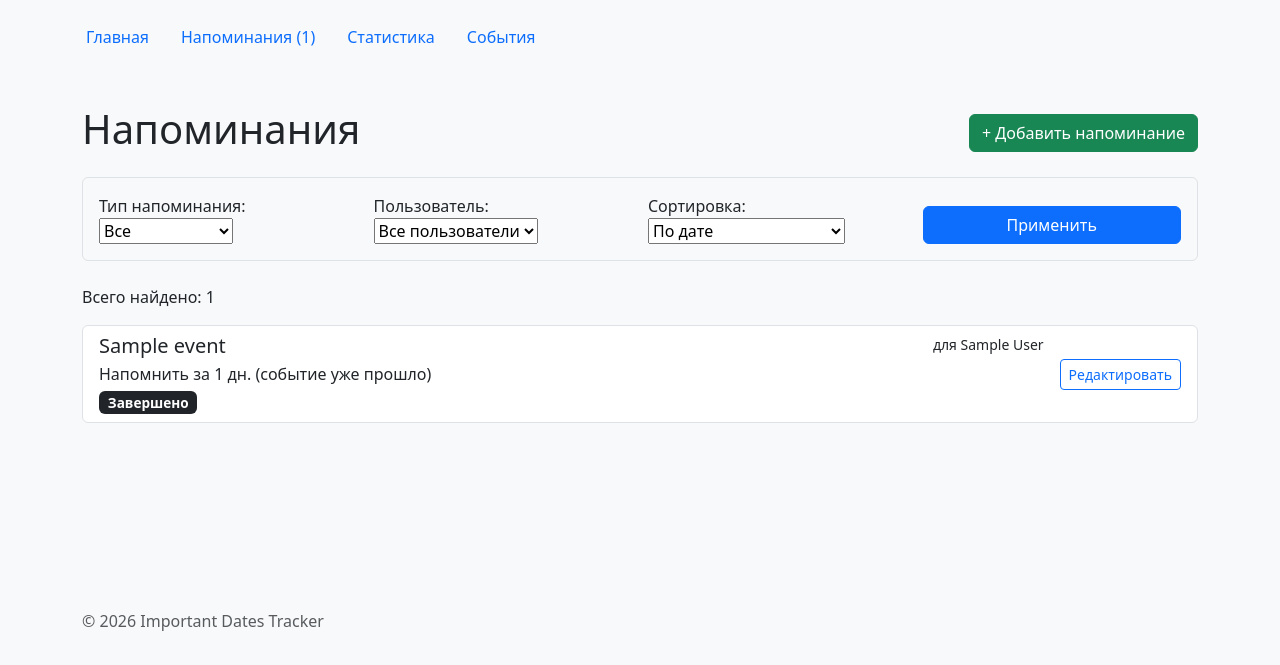
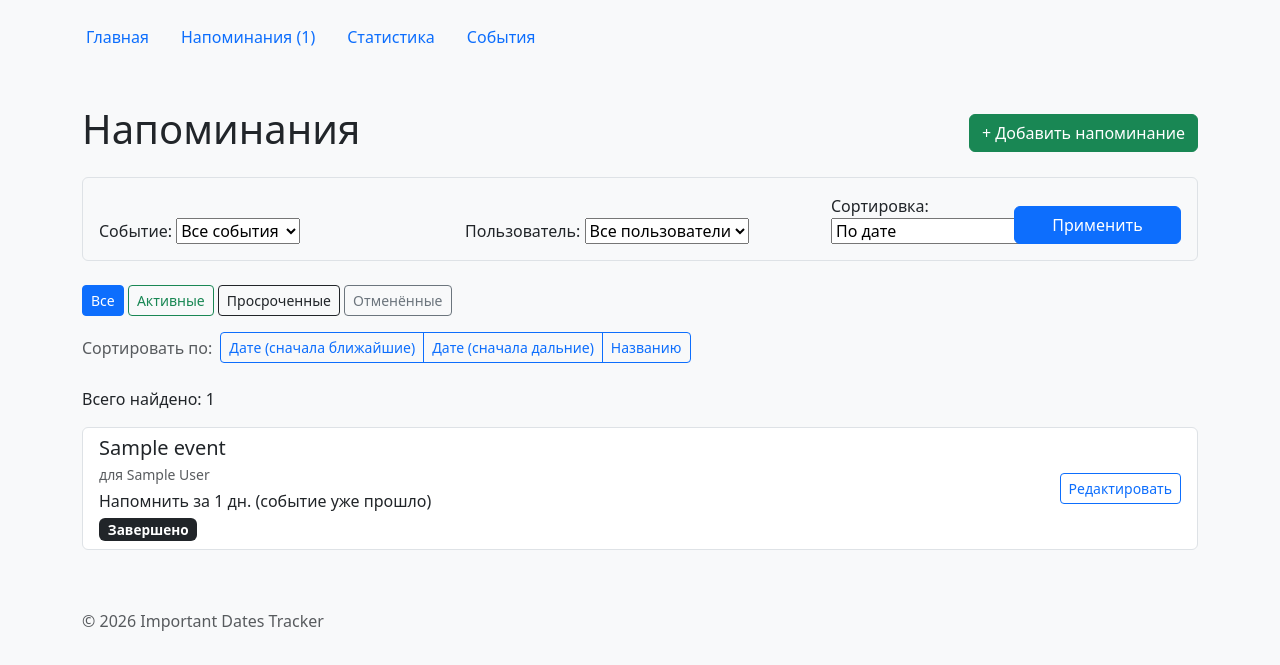
Before and after one commit to 6vi6-vi/important-dates-tracker, a Django app: page /reminders/ in a window 1280 px wide. Shown: the part 135-800 px from the top of the page. Run offline with Django 5.2, Linux system fonts and the light colour scheme; tables that the repository leaves empty hold one stand-in row (values such as "Sample post").

Commit message:
ПР11: мелкие правки

```diff
--- a/reminders/forms.py
+++ b/reminders/forms.py
@@ -1,20 +1,17 @@
 from django import forms
 from users.models import User
+from events.models import Event
 from reminders.models import Reminder
 from datetime import date
 from django.core.exceptions import ValidationError
 
 
 class ReminderFilterForm(forms.Form):
-    status = forms.ChoiceField(
+    event = forms.ModelChoiceField(
+        queryset=Event.objects.order_by("title"),
         required=False,
-        label="Тип напоминания",
-        choices=[
-            ("", "Все"),
-            ("active", "Активные"),
-            ("past", "Завершённые"),
-            ("inactive", "Отменённые"),
-        ]
+        label="Событие",
+        empty_label="Все события"
     )
     user = forms.ModelChoiceField(
         queryset=User.objects.order_by("name"),
--- a/reminders/templates/reminders/includes/reminder_card.html
+++ b/reminders/templates/reminders/includes/reminder_card.html
@@ -1,8 +1,8 @@
 <div class="list-group-item d-flex justify-content-between align-items-center">
     <a href="{{ reminder.get_absolute_url }}" class="text-decoration-none text-dark flex-grow-1 me-3">
-        <div class="d-flex w-100 justify-content-between">
-            <h5 class="mb-1">{{ reminder.event.title|default:"Без названия" }}</h5>
-            <small>для {{ reminder.user.name }}</small>
+        <h5 class="mb-1">{{ reminder.event.title|default:"Без названия" }}</h5>
+        <div class="text-muted small mb-1">
+            для {{ reminder.user.name }}
         </div>
         <p class="mb-1">
             Напомнить за {{ reminder.remind_before }} дн.
--- a/reminders/templates/reminders/reminder_list.html
+++ b/reminders/templates/reminders/reminder_list.html
@@ -10,31 +10,42 @@
         <a href="{% url 'reminders:create' %}" class="btn btn-success">+ Добавить напоминание</a>
     </div>
 
-    <form method="get" class="p-3 bg-light border rounded mb-4">
+    <form method="get" class="booking-filter-form mb-4 p-3 bg-light border rounded">
         <div class="row g-3 align-items-end">
-            <div class="col-md-3">
-                {{ form.status.label_tag }}
-                {{ form.status }}
+            <div class="col-md-4">
+                {{ form.event.label_tag }}
+                {{ form.event }}
             </div>
-            <div class="col-md-3">
+            <div class="col-md-4">
                 {{ form.user.label_tag }}
                 {{ form.user }}
             </div>
-            <div class="col-md-3">
+            <div class="col-md-2">
                 {{ form.sort.label_tag }}
                 {{ form.sort }}
             </div>
-            <div class="col-md-3">
+            <div class="col-md-2">
+                <input type="hidden" name="filter" value="{{ filter_type }}">
                 <button type="submit" class="btn btn-primary w-100">Применить</button>
             </div>
         </div>
+    </form>
 
-        {% if request.GET %}
-            <div class="mt-2 text-end">
-                <a href="{% url 'reminders:list' %}" class="text-decoration-none small">Сбросить все фильтры</a>
-            </div>
-        {% endif %}
-    </form>
+    <div class="mb-3">
+        <a href="?filter=all&sort={{ sort }}&q={{ search_query }}" class="btn btn-sm {% if filter_type == 'all' %}btn-primary{% else %}btn-outline-primary{% endif %}">Все</a>
+        <a href="?filter=active&sort={{ sort }}&q={{ search_query }}" class="btn btn-sm {% if filter_type == 'active' %}btn-success{% else %}btn-outline-success{% endif %}">Активные</a>
+        <a href="?filter=past&sort={{ sort }}&q={{ search_query }}" class="btn btn-sm {% if filter_type == 'past' %}btn-dark{% else %}btn-outline-dark{% endif %}">Просроченные</a>
+        <a href="?filter=inactive&sort={{ sort }}&q={{ search_query }}" class="btn btn-sm {% if filter_type == 'inactive' %}btn-secondary{% else %}btn-outline-secondary{% endif %}">Отменённые</a>
+    </div>
+
+    <div class="mb-4 d-flex align-items-center">
+        <span class="me-2 text-muted">Сортировать по:</span>
+        <div class="btn-group btn-group-sm">
+            <a href="?filter={{ filter_type }}&sort=date&q={{ search_query }}" class="btn {% if sort == 'date' %}btn-primary{% else %}btn-outline-primary{% endif %}">Дате (сначала ближайшие)</a>
+            <a href="?filter={{ filter_type }}&sort=date_desc&q={{ search_query }}" class="btn {% if sort == 'date_desc' %}btn-primary{% else %}btn-outline-primary{% endif %}">Дате (сначала дальние)</a>
+            <a href="?filter={{ filter_type }}&sort=title&q={{ search_query }}" class="btn {% if sort == 'title' %}btn-primary{% else %}btn-outline-primary{% endif %}">Названию</a>
+        </div>
+    </div>
 
     <p>Всего найдено: {{ page_obj.paginator.count }}</p>
 
@@ -51,7 +62,7 @@
         <ul class="pagination justify-content-center">
             {% if page_obj.has_previous %}
                 <li class="page-item">
-                    <a class="page-link" href="{% querystring page=page_obj.previous_page_number %}">Назад</a>
+                    <a class="page-link" href="?filter={{ filter_type }}&sort={{ sort }}&q={{ search_query }}&page={{ page_obj.previous_page_number }}">Назад</a>
                 </li>
             {% else %}
                 <li class="page-item disabled"><span class="page-link">Назад</span></li>
@@ -62,14 +73,14 @@
                     <li class="page-item active"><span class="page-link">{{ page_number }}</span></li>
                 {% else %}
                     <li class="page-item">
-                        <a class="page-link" href="{% querystring page=page_number %}">{{ page_number }}</a>
+                        <a class="page-link" href="?filter={{ filter_type }}&sort={{ sort }}&q={{ search_query }}&page={{ page_number }}">{{ page_number }}</a>
                     </li>
                 {% endif %}
             {% endfor %}
 
             {% if page_obj.has_next %}
                 <li class="page-item">
-                    <a class="page-link" href="{% querystring page=page_obj.next_page_number %}">Далее</a>
+                    <a class="page-link" href="?filter={{ filter_type }}&sort={{ sort }}&q={{ search_query }}&page={{ page_obj.next_page_number }}">Далее</a>
                 </li>
             {% else %}
                 <li class="page-item disabled"><span class="page-link">Далее</span></li>
--- a/reminders/views.py
+++ b/reminders/views.py
@@ -10,16 +10,15 @@ from django.views.decorators.http import require_POST
 
 def reminders(request):
     form = ReminderFilterForm(request.GET or None)
+
     queryset = Reminder.objects.select_related("event", "user")
     today = date.today()
 
     sort = "date"
-    filter_type = "all"
 
     if form.is_bound and form.is_valid():
         selected_event = form.cleaned_data.get("event")
         selected_user = form.cleaned_data.get("user")
-        filter_type = form.cleaned_data.get("status") or "all"
         sort = form.cleaned_data.get("sort") or "date"
 
         if selected_event:
@@ -27,6 +26,7 @@ def reminders(request):
         if selected_user:
             queryset = queryset.filter(user=selected_user)
 
+    filter_type = request.GET.get("filter", "all")
     if filter_type == "active":
         queryset = queryset.filter(status=Reminder.Status.ACTIVE, event__event_date__gte=today)
     elif filter_type == "past":
@@ -57,6 +57,7 @@ def reminders(request):
         "reminders": page_obj,
         "page_obj": page_obj,
         "form": form,
+        "filter_type": filter_type,
     })
 
 
```
Also changed, not shown: media/events/i_4_FlvilOf.jpg (added), media/events/i_4_PIDk0jp.jpg (added), media/events/i_4_nbSouOj.jpg (added), media/events/i_4_u2wY9xq.jpg (added), media/events/main_alt-1b65656ab83632dc041be85707787e73.jpeg (added), reminders/migrations/0001_initial.py, reminders/migrations/0002_reminder_status.py (deleted), reminders/migrations/0003_migrate_reminder_statuses.py (deleted), reminders/migrations/0004_remove_reminder_is_active.py (deleted), reminders/migrations/0005_reminder_slug.py (deleted), reminders/migrations/0006_populate_reminder_slugs.py (deleted), reminders/migrations/0007_alter_reminder_slug.py (deleted), reminders/migrations/0008_alter_reminder_user.py (deleted).
